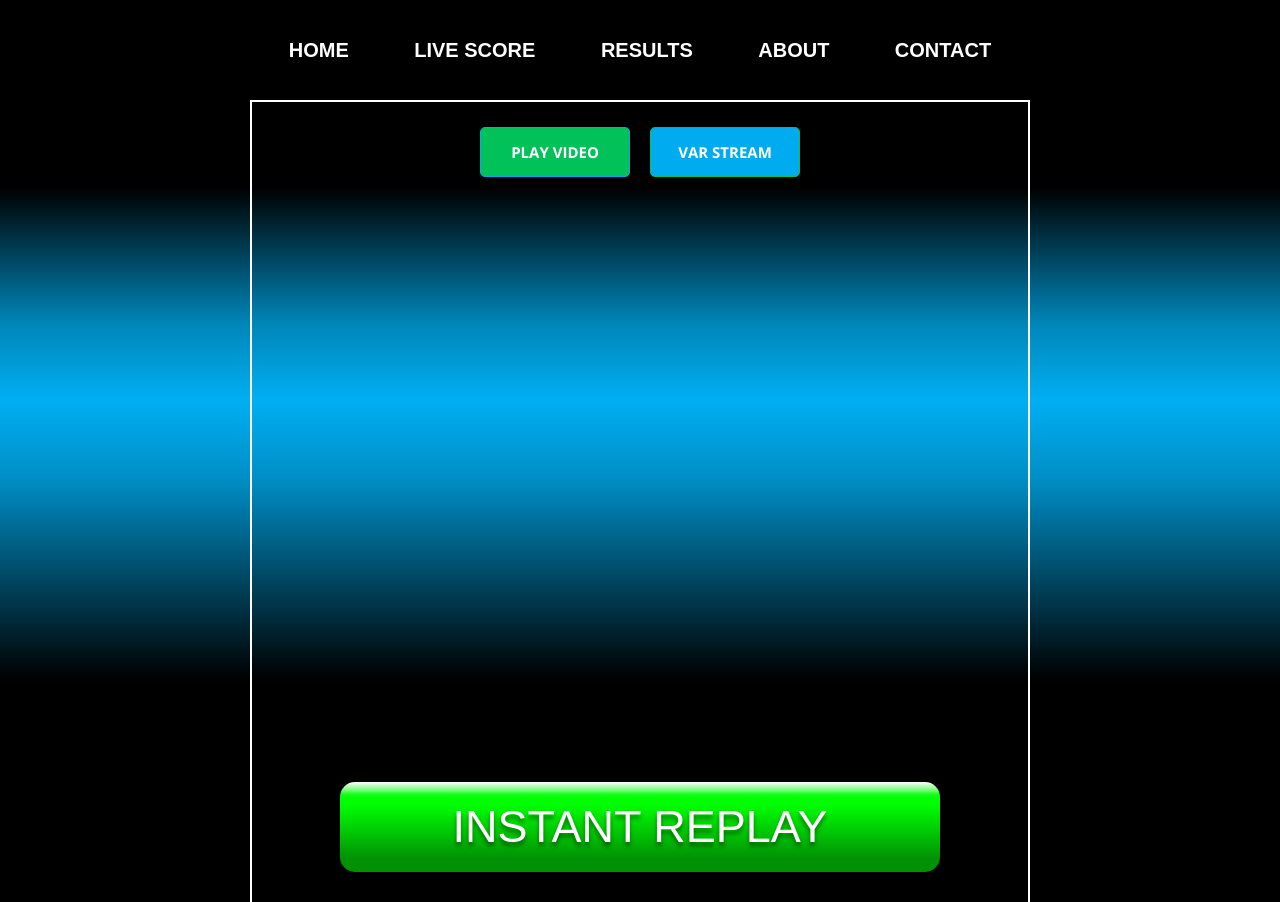
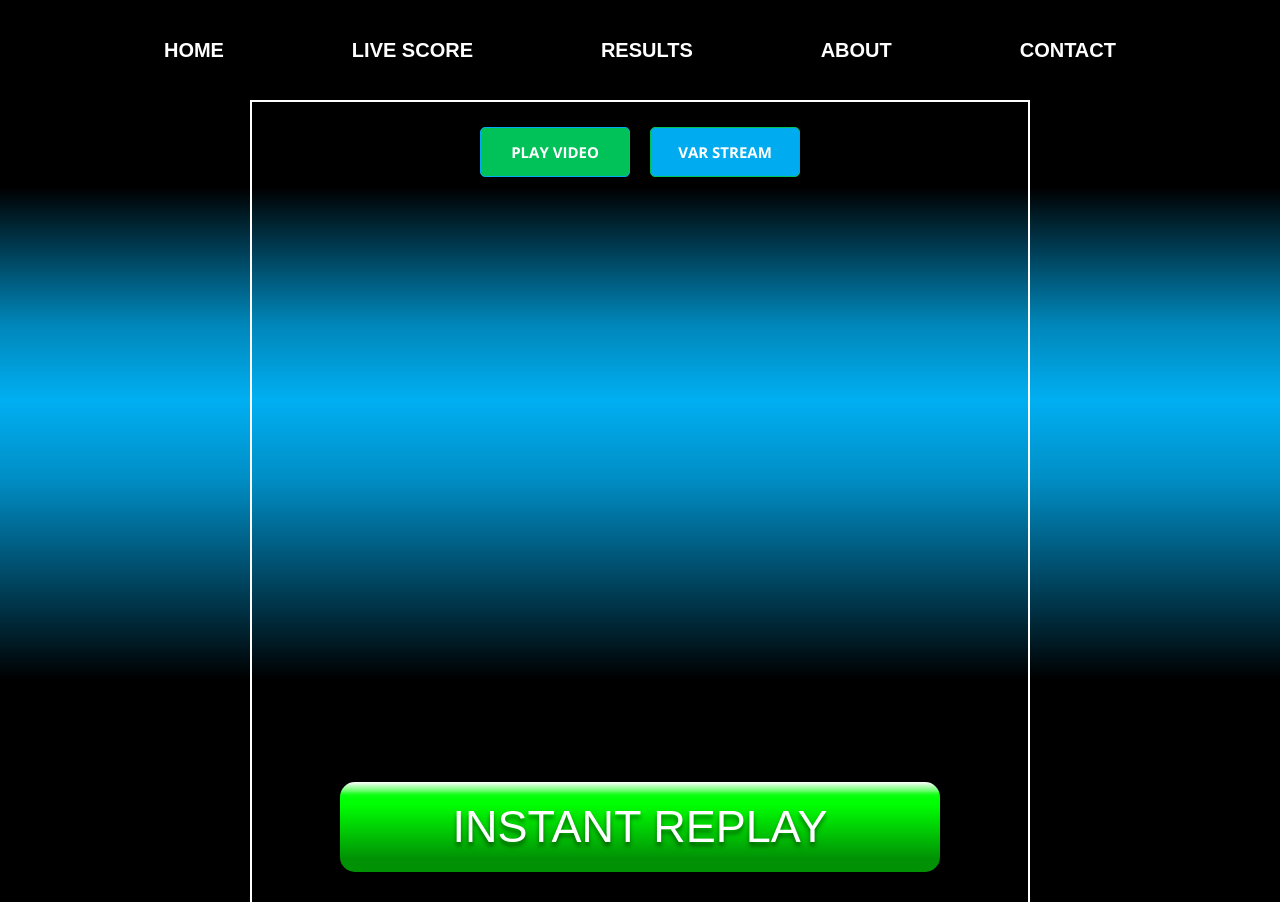
Before and after one commit to jonl17/EnskiBoltinn, a Gatsby site: page / in a window 1280 px wide. Built offline with nearby package versions, Linux system fonts and the light colour scheme; Gatsby itself is replaced by a stand-in of ours; a web font is replaced by a local one.

Commit message:
get the showwwwwwwwwwwwwwwwwwwwwwwwwwwww

```diff
--- a/src/components/Header/Styled/index.js
+++ b/src/components/Header/Styled/index.js
@@ -6,8 +6,11 @@ export const Container = styled.div`
   background-color: transparent;
   display: flex;
   justify-content: space-between;
-  width: 60%;
+  width: 100%;
   margin: auto;
+  box-sizing: border-box;
+  padding-left: 100px;
+  padding-right: 100px;
 `
 export const Item = styled.h1`
   text-transform: uppercase;
```
